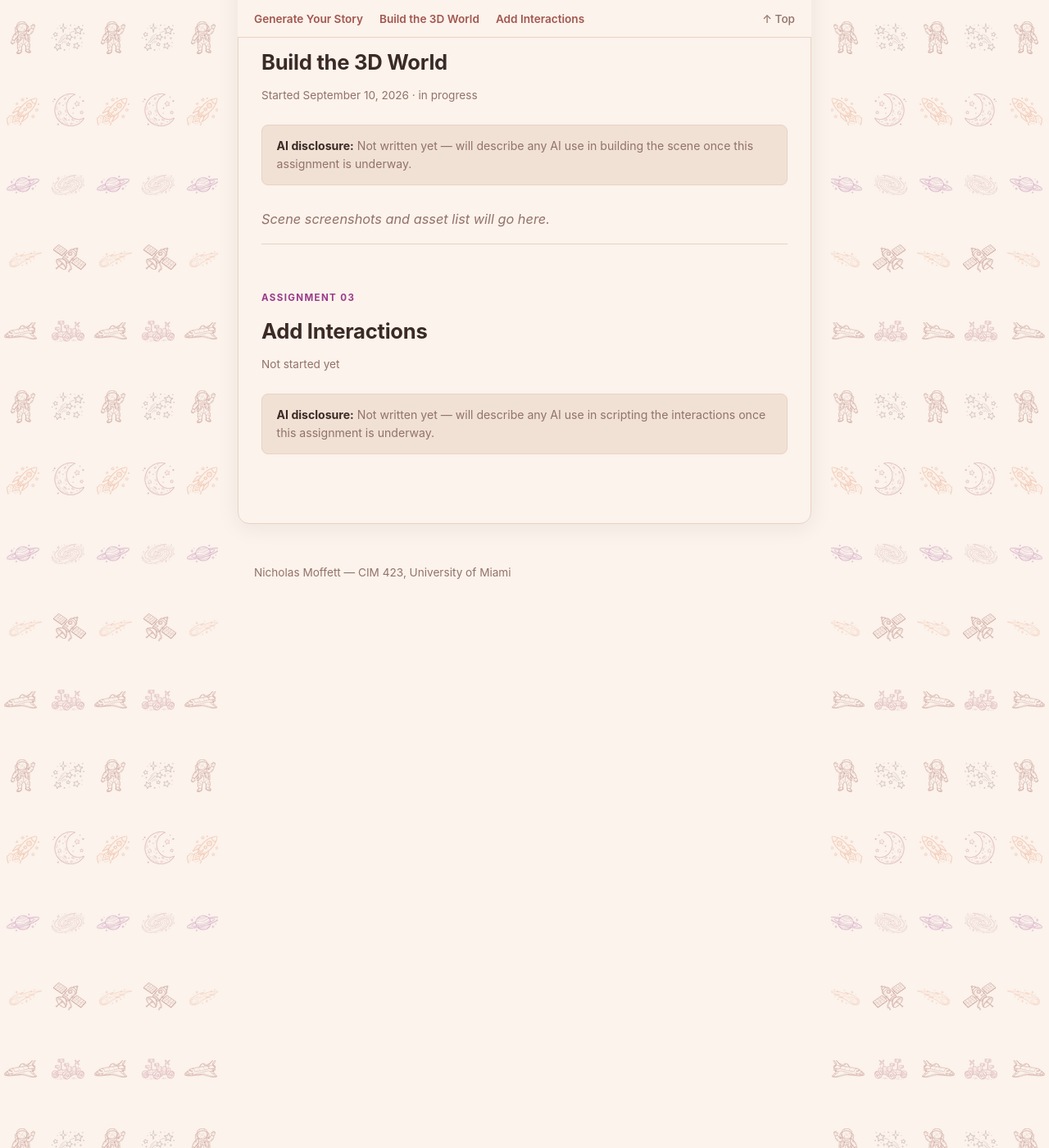
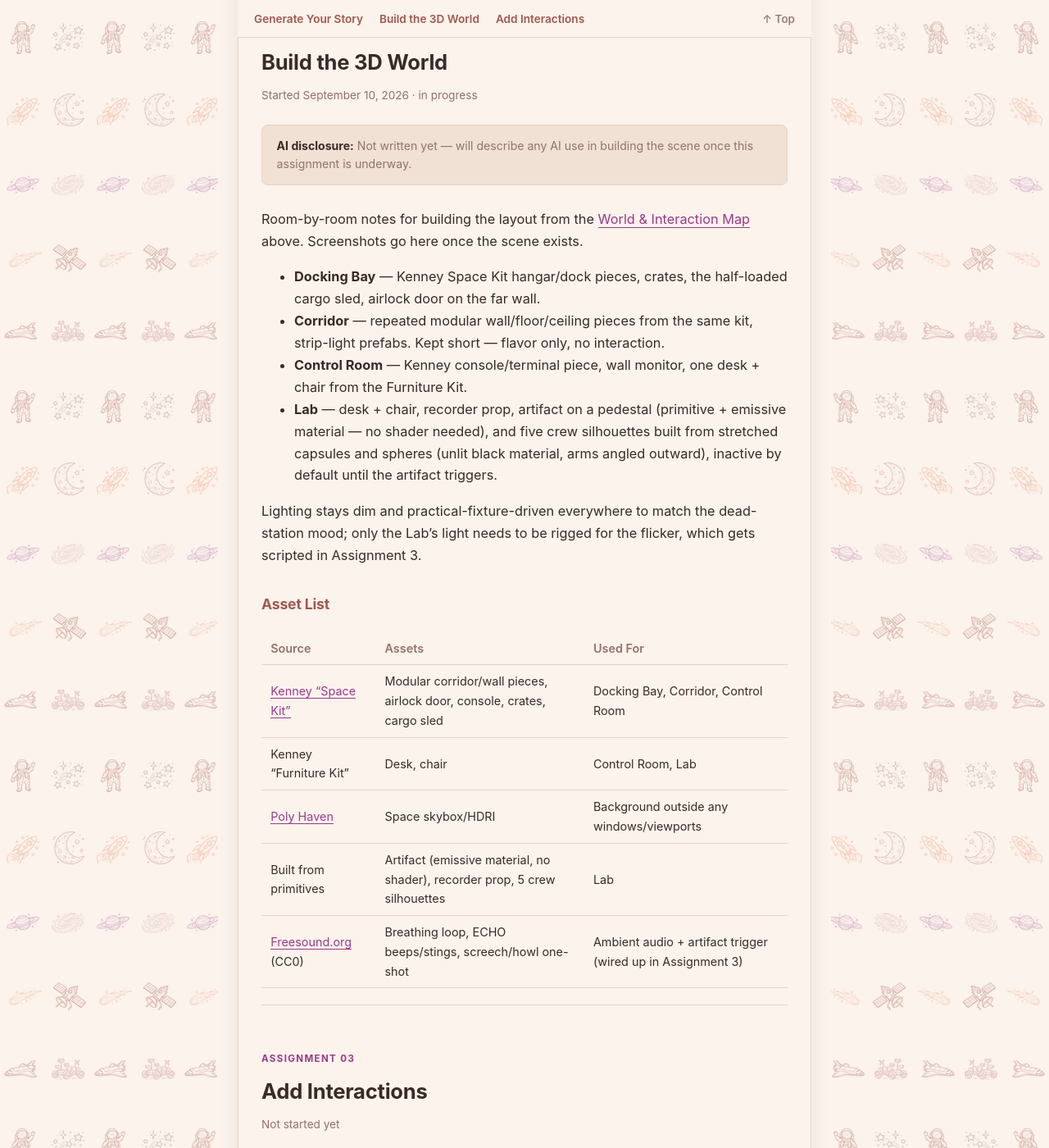
Before and after one commit to moff05/cim423-3d-world, a Jekyll site: the page built from index.md, in a window 1280 px wide and 1400 px high, scrolled down 3320 px. Shown: the whole window at 82% size. Built offline with Jekyll 4.4.1, drawn with Linux system fonts in a browser that asks for light colours.

Commit message:
Add Assignment 2 build plan and asset list
Room-by-room notes for constructing the scene plus a sourced asset
table (Kenney kits, Poly Haven, primitives for the artifact/silhouettes,
Freesound for audio). No scene built yet, just the plan.

Co-Authored-By: Claude Sonnet 5 <noreply@anthropic.com>
Claude-Session: https://claude.ai/code/session_01EXSHHrPegx68P7D3CLUmwe

```diff
--- a/_layouts/default.html
+++ b/_layouts/default.html
@@ -108,7 +108,7 @@
   main > h2:first-of-type {
     padding-top: 0;
   }
-  h3 { font-size: 1.1rem; margin-top: 2rem; color: var(--rust); }
+  h3 { font-size: 1.1rem; margin-top: 2rem; color: var(--rust); scroll-margin-top: 4.5rem; }
   h4 { font-size: 0.95rem; margin-top: 1.4rem; color: var(--muted); }
   p, li { font-size: 1.02rem; }
   a { color: var(--purple); text-decoration: none; border-bottom: 1px solid currentColor; }
--- a/index.md
+++ b/index.md
@@ -78,7 +78,7 @@ Selecting it shifts its material from dim blue to bright pulsing white. The wall
 
 *"You sealed the lab and logged the coordinates for recovery. Whatever happened to the crew, it's not your problem to solve today."* Buttons: **Restart** / **Quit**.
 
-### World & Interaction Map
+### World & Interaction Map {#world-map}
 
 | Room | 3D Elements | Interaction | Type |
 |---|---|---|---|
@@ -98,7 +98,24 @@ Selecting it shifts its material from dim blue to bright pulsing white. The wall
   <strong>AI disclosure:</strong> Not written yet — will describe any AI use in building the scene once this assignment is underway.
 </div>
 
-<em class="placeholder">Scene screenshots and asset list will go here.</em>
+Room-by-room notes for building the layout from the [World & Interaction Map](#world-map) above. Screenshots go here once the scene exists.
+
+- **Docking Bay** — Kenney Space Kit hangar/dock pieces, crates, the half-loaded cargo sled, airlock door on the far wall.
+- **Corridor** — repeated modular wall/floor/ceiling pieces from the same kit, strip-light prefabs. Kept short — flavor only, no interaction.
+- **Control Room** — Kenney console/terminal piece, wall monitor, one desk + chair from the Furniture Kit.
+- **Lab** — desk + chair, recorder prop, artifact on a pedestal (primitive + emissive material — no shader needed), and five crew silhouettes built from stretched capsules and spheres (unlit black material, arms angled outward), inactive by default until the artifact triggers.
+
+Lighting stays dim and practical-fixture-driven everywhere to match the dead-station mood; only the Lab's light needs to be rigged for the flicker, which gets scripted in Assignment 3.
+
+### Asset List
+
+| Source | Assets | Used For |
+|---|---|---|
+| [Kenney "Space Kit"](https://kenney.nl/assets/space-kit) | Modular corridor/wall pieces, airlock door, console, crates, cargo sled | Docking Bay, Corridor, Control Room |
+| Kenney "Furniture Kit" | Desk, chair | Control Room, Lab |
+| [Poly Haven](https://polyhaven.com) | Space skybox/HDRI | Background outside any windows/viewports |
+| Built from primitives | Artifact (emissive material, no shader), recorder prop, 5 crew silhouettes | Lab |
+| [Freesound.org](https://freesound.org) (CC0) | Breathing loop, ECHO beeps/stings, screech/howl one-shot | Ambient audio + artifact trigger (wired up in Assignment 3) |
 
 ## Add Interactions {#assignment-3}
 
```
